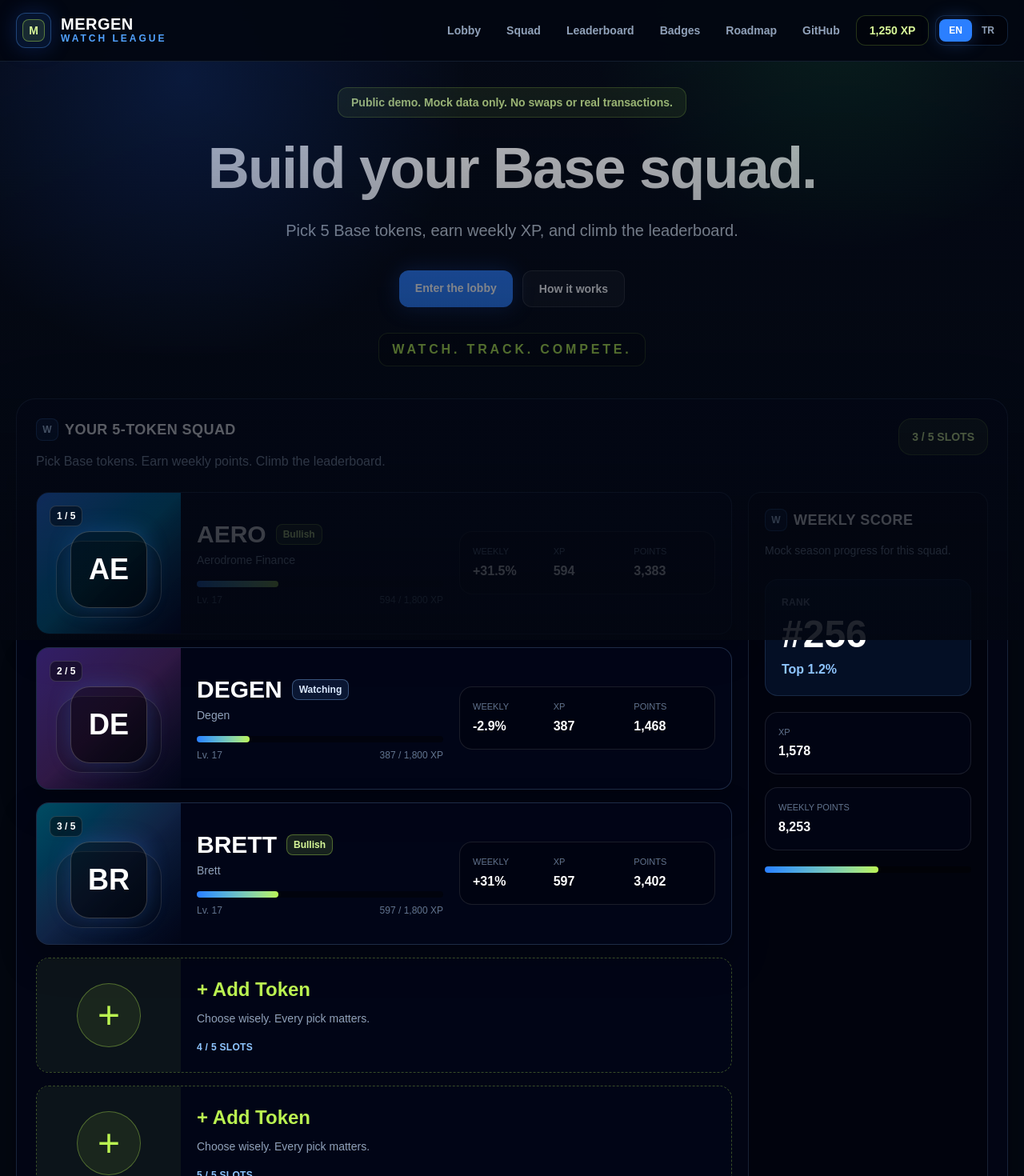
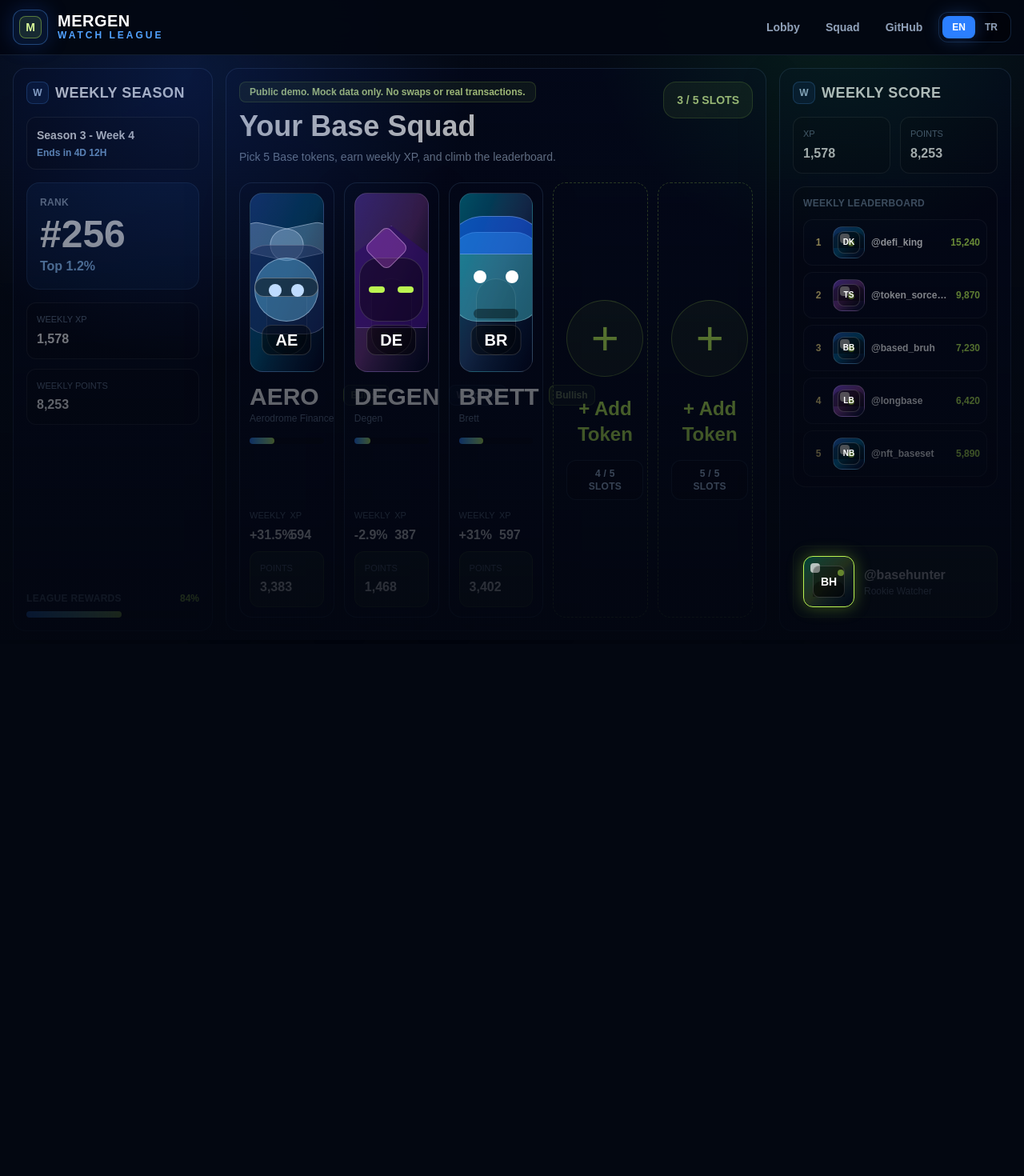
Before and after one commit to Edizemre1/mergen-watch-base, a Next.js app: page / in a window 1280 px wide. Shown: the top 1470 px of the page at 80% size. After the commit the page ends 805 px from the top, so only its background shows below. Built offline with nearby package versions, Linux system fonts and the light colour scheme.

Commit message:
Fix first-screen game lobby layout

```diff
--- a/src/components/language.tsx
+++ b/src/components/language.tsx
@@ -59,6 +59,7 @@
     "season.ends": "Ends in 4D 12H",
     "season.rank": "Rank",
     "season.top": "Top 1.2%",
+    "season.weeklyXp": "Weekly XP",
     "season.weeklyPoints": "Weekly Points",
     "season.rewards": "League Rewards",
     "score.title": "Weekly Score",
@@ -155,7 +156,7 @@
     "home.pillar3": "XP ve rozet itibarı",
     "home.pillar3Text": "Rozet kazan, rank yükselt ve zamanla public piyasa profili oluştur.",
     "section.weeklySeason": "Haftalık Sezon",
-    "section.yourSquad": "Base Squad'ın",
+    "section.yourSquad": "Base Squad’ın",
     "section.addSlots": "Token slotları ekle",
     "section.leaderboard": "Haftalık Liderlik",
     "section.badges": "Rozetler & Başarımlar",
@@ -175,6 +176,7 @@
     "season.ends": "4G 12S kaldı",
     "season.rank": "Rank",
     "season.top": "Top 1.2%",
+    "season.weeklyXp": "Haftalık XP",
     "season.weeklyPoints": "Haftalık Puan",
     "season.rewards": "League Ödülleri",
     "score.title": "Haftalık Skor",
--- a/src/components/mergen-watch-app.tsx
+++ b/src/components/mergen-watch-app.tsx
@@ -46,6 +46,14 @@
   HIGHER: "rose",
   KEYCAT: "blue",
 };
+
+const leaderboard = [
+  { handle: "@defi_king", avatar: "DK", points: 15240 },
+  { handle: "@token_sorcerer", avatar: "TS", points: 9870 },
+  { handle: "@based_bruh", avatar: "BB", points: 7230 },
+  { handle: "@longbase", avatar: "LB", points: 6420 },
+  { handle: "@nft_baseset", avatar: "NB", points: 5890 },
+];
 
 const avatarOptions = ["BH", "WK", "KG", "SH", "RG", "MS", "CT", "AV"];
 
@@ -120,6 +128,18 @@
 
     return [{ token, entry }];
   });
+}
+
+function getSquadTotals() {
+  const squad = getSquadBuilderEntries();
+
+  return {
+    weeklyXp: squad.reduce((sum, item, index) => sum + getTokenXp(item.token, index), 0),
+    weeklyPoints: squad.reduce(
+      (sum, item) => sum + getTokenPoints(item.token, item.entry),
+      0,
+    ),
+  };
 }
 
 function gameActionForComment(comment: Comment) {
@@ -279,15 +299,12 @@
 
   return (
     <header className="sticky top-0 z-40 border-b border-blue-300/12 bg-[#030711]/94 backdrop-blur-xl">
-      <div className="mx-auto flex max-w-[1600px] flex-wrap items-center justify-between gap-4 px-5 py-4">
+      <div className="mx-auto flex max-w-[1760px] flex-wrap items-center justify-between gap-3 px-4 py-3">
         <LeagueLogo />
         <nav className="flex flex-wrap items-center gap-2">
           {[
             ["/", "nav.lobby"],
             ["/watch", "nav.squad"],
-            ["/watch#leaderboard", "nav.leaderboard"],
-            ["/watch#badges", "nav.badges"],
-            ["/#roadmap", "nav.roadmap"],
           ].map(([href, key]) => (
             <Link
               key={href}
@@ -305,9 +322,6 @@
           >
             {t("nav.github")}
           </a>
-          <div className="hidden rounded-xl border border-lime-300/20 bg-black/35 px-4 py-2 text-sm font-black text-lime-200 md:block">
-            1,250 XP
-          </div>
           <LanguageToggle />
         </nav>
       </div>
@@ -411,7 +425,67 @@
   );
 }
 
-function WideTokenSlot({
+function CharacterPlaceholder({ token, tone }: { token: Token; tone: ArtTone }) {
+  const isAero = token.symbol === "AERO";
+  const isDegen = token.symbol === "DEGEN";
+  const isBrett = token.symbol === "BRETT";
+
+  return (
+    <div className={`relative h-56 overflow-hidden rounded-2xl border border-white/12 bg-gradient-to-br ${toneGradient(tone)} p-4`}>
+      <div className="absolute inset-x-5 bottom-5 h-24 rounded-[2rem] border border-white/12 bg-black/20" />
+      {isAero ? (
+        <>
+          <div className="absolute left-6 top-10 h-10 w-20 -rotate-12 rounded-full border border-blue-100/40 bg-blue-200/25" />
+          <div className="absolute right-6 top-10 h-10 w-20 rotate-12 rounded-full border border-blue-100/40 bg-blue-200/25" />
+          <div className="absolute left-1/2 top-16 grid size-28 -translate-x-1/2 place-items-center rounded-[2rem] border border-white/20 bg-blue-950/55">
+            <div className="size-20 rounded-full border border-blue-100/40 bg-sky-300/35" />
+            <div className="absolute top-10 h-6 w-20 rounded-full border border-white/30 bg-black/45" />
+            <div className="absolute top-12 flex gap-3">
+              <span className="size-4 rounded-full bg-blue-200" />
+              <span className="size-4 rounded-full bg-blue-200" />
+            </div>
+          </div>
+        </>
+      ) : null}
+      {isDegen ? (
+        <>
+          <div
+            className="absolute left-1/2 top-10 h-32 w-32 -translate-x-1/2 border border-violet-200/25 bg-violet-950/65"
+            style={{ clipPath: "polygon(50% 0, 100% 38%, 84% 100%, 16% 100%, 0 38%)" }}
+          />
+          <div className="absolute left-1/2 top-20 grid size-20 -translate-x-1/2 place-items-center rounded-3xl border border-white/15 bg-black/40">
+            <div className="flex gap-4">
+              <span className="h-2 w-5 rounded-full bg-lime-300" />
+              <span className="h-2 w-5 rounded-full bg-lime-300" />
+            </div>
+          </div>
+          <div className="absolute right-8 top-12 size-10 rotate-45 rounded-lg border border-fuchsia-200/40 bg-fuchsia-400/25" />
+        </>
+      ) : null}
+      {isBrett ? (
+        <>
+          <div className="absolute left-1/2 top-12 size-28 -translate-x-1/2 rounded-[2rem] border border-cyan-100/30 bg-cyan-300/35" />
+          <div className="absolute left-1/2 top-7 h-12 w-32 -translate-x-1/2 rounded-t-[3rem] border border-blue-100/30 bg-blue-600/55" />
+          <div className="absolute left-1/2 top-24 flex -translate-x-1/2 gap-6">
+            <span className="size-4 rounded-full bg-white" />
+            <span className="size-4 rounded-full bg-white" />
+          </div>
+          <div className="absolute left-1/2 top-36 h-3 w-14 -translate-x-1/2 rounded-full bg-black/40" />
+        </>
+      ) : null}
+      {!isAero && !isDegen && !isBrett ? (
+        <div className="absolute left-1/2 top-16 grid size-28 -translate-x-1/2 place-items-center rounded-[2rem] border border-white/20 bg-black/35 text-4xl font-black text-white">
+          {token.symbol.slice(0, 2)}
+        </div>
+      ) : null}
+      <div className="absolute bottom-5 left-1/2 -translate-x-1/2 rounded-xl border border-white/15 bg-black/45 px-4 py-1 text-xl font-black text-white">
+        {token.symbol.slice(0, 2)}
+      </div>
+    </div>
+  );
+}
+
+function SquadGameCard({
   token,
   entry,
   index,
@@ -421,7 +495,6 @@
   index: number;
 }) {
   const { t } = useLanguage();
-  const level = getTokenLevel(token, index);
   const xp = getTokenXp(token, index);
   const points = getTokenPoints(token, entry);
   const performance = entry ? getEntryReturnPct(entry) : token.change7d;
@@ -431,35 +504,23 @@
   return (
     <Link
       href={`/watch/token/${token.address}`}
-      className="group grid overflow-hidden rounded-2xl border border-blue-300/20 bg-slate-950/80 shadow-[0_18px_46px_rgba(0,0,0,0.28)] transition hover:-translate-y-0.5 hover:border-blue-300/55 md:grid-cols-[180px_1fr]"
+      className="group flex min-h-[430px] flex-col rounded-2xl border border-blue-300/20 bg-slate-950/82 p-3 shadow-[0_18px_46px_rgba(0,0,0,0.3)] transition hover:-translate-y-1 hover:border-blue-300/55"
     >
-      <div className={`relative min-h-36 bg-gradient-to-br ${toneGradient(tone)} p-4 md:min-h-44`}>
-        <div className="absolute left-4 top-4 rounded-lg border border-white/15 bg-black/45 px-2 py-1 text-xs font-black text-white">
-          {index + 1} / {maxSquadSlots}
+      <CharacterPlaceholder token={token} tone={tone} />
+      <div className="mt-4 flex items-start justify-between gap-3">
+        <div>
+          <div className="text-3xl font-black leading-none text-white">{token.symbol}</div>
+          <div className="mt-1 truncate text-xs text-slate-500">{token.name}</div>
         </div>
-        <div className="absolute inset-x-6 bottom-5 h-24 rounded-[2rem] border border-white/12 bg-black/25" />
-        <div className="absolute bottom-8 left-1/2 grid size-24 -translate-x-1/2 place-items-center rounded-3xl border border-white/20 bg-black/35 text-4xl font-black text-white shadow-[0_0_28px_rgba(59,130,246,0.25)]">
-          {token.symbol.slice(0, 2)}
-        </div>
-      </div>
-      <div className="grid gap-5 p-5 lg:grid-cols-[1fr_auto] lg:items-center">
-        <div>
-          <div className="flex flex-wrap items-center gap-3">
-            <h3 className="text-3xl font-black text-white">{token.symbol}</h3>
         <StanceBadge stance={stance} />
       </div>
-          <p className="mt-1 text-sm text-slate-400">{token.name}</p>
-          <div className="mt-4 max-w-xl">
+      <div className="mt-4">
         <XpBar value={xp} max={1800} />
-            <div className="mt-2 flex items-center justify-between text-xs text-slate-500">
-              <span>{t("metric.level")} {level}</span>
-              <span>{xp.toLocaleString()} / 1,800 XP</span>
       </div>
-          </div>
-        </div>
-        <div className="grid grid-cols-3 gap-4 rounded-2xl border border-white/10 bg-black/25 p-4 text-left sm:min-w-80">
+      <div className="mt-auto grid grid-cols-2 gap-2 pt-4">
         <MiniMetric label={t("metric.performance")} value={formatPercent(performance)} />
         <MiniMetric label={t("metric.xp")} value={xp.toString()} />
+        <div className="col-span-2 rounded-xl border border-lime-300/15 bg-lime-300/8 p-3">
           <MiniMetric label={t("metric.points")} value={formatPoints(points)} />
         </div>
       </div>
@@ -467,20 +528,17 @@
   );
 }
 
-function WideAddSlot({ index }: { index: number }) {
+function AddGameCard({ index }: { index: number }) {
   const { t } = useLanguage();
 
   return (
-    <div className="grid min-h-36 overflow-hidden rounded-2xl border border-dashed border-lime-300/30 bg-slate-950/54 md:grid-cols-[180px_1fr]">
-      <div className="grid place-items-center bg-lime-300/6 p-5">
-        <div className="grid size-20 place-items-center rounded-full border border-lime-300/35 bg-lime-300/8 text-5xl font-light text-lime-300">
+    <div className="grid min-h-[430px] place-items-center rounded-2xl border border-dashed border-lime-300/35 bg-slate-950/58 p-4 text-center">
+      <div>
+        <div className="mx-auto grid size-24 place-items-center rounded-full border border-lime-300/35 bg-lime-300/8 text-6xl font-light text-lime-300">
           +
         </div>
-      </div>
-      <div className="flex flex-col justify-center p-5">
-        <div className="text-2xl font-black text-lime-300">{t("squad.add")}</div>
-        <p className="mt-2 max-w-lg text-sm leading-6 text-slate-400">{t("squad.addText")}</p>
-        <div className="mt-4 text-xs font-black uppercase tracking-wide text-blue-300">
+        <div className="mt-6 text-2xl font-black text-lime-300">{t("squad.add")}</div>
+        <div className="mt-4 rounded-xl border border-blue-300/15 bg-black/30 px-3 py-2 text-xs font-black uppercase tracking-wide text-blue-200">
           {index + 1} / {maxSquadSlots} {t("squad.slots")}
         </div>
       </div>
@@ -488,36 +546,83 @@
   );
 }
 
-function WeeklyScoreSummary() {
+function WeeklySeasonPanel() {
   const { t } = useLanguage();
-  const squad = getSquadBuilderEntries();
-  const weeklyXp = squad.reduce((sum, item, index) => sum + getTokenXp(item.token, index), 0);
-  const weeklyPoints = squad.reduce(
-    (sum, item) => sum + getTokenPoints(item.token, item.entry),
-    0,
-  );
+  const { weeklyXp, weeklyPoints } = getSquadTotals();
 
   return (
-    <aside className="rounded-2xl border border-blue-300/16 bg-black/30 p-5">
-      <PanelTitle title={t("score.title")} />
-      <p className="mt-3 text-sm leading-6 text-slate-400">{t("score.summary")}</p>
-      <div className="mt-6 rounded-2xl border border-blue-300/14 bg-blue-500/10 p-5">
+    <aside className="flex min-h-full flex-col rounded-2xl border border-blue-300/16 bg-slate-950/76 p-4 shadow-[0_18px_50px_rgba(0,0,0,0.28)]">
+      <PanelTitle title={t("section.weeklySeason")} />
+      <div className="mt-4 rounded-xl border border-white/10 bg-black/28 px-3 py-3">
+        <div className="text-sm font-black text-white">{t("season.name")}</div>
+        <div className="mt-1 text-xs font-bold text-blue-300">{t("season.ends")}</div>
+      </div>
+      <div className="mt-4 rounded-2xl border border-blue-300/14 bg-blue-500/10 p-4">
         <div className="text-xs font-black uppercase tracking-wide text-slate-400">
           {t("season.rank")}
         </div>
         <div className="mt-2 text-5xl font-black text-white">#{playerRank}</div>
-        <div className="mt-2 font-black text-blue-300">{t("season.top")}</div>
+        <div className="mt-1 font-black text-blue-300">{t("season.top")}</div>
       </div>
-      <div className="mt-5 grid gap-4">
-        <div className="rounded-2xl border border-white/10 bg-slate-950/70 p-4">
-          <MiniMetric label={t("metric.xp")} value={formatPoints(weeklyXp)} />
+      <div className="mt-4 grid gap-3">
+        <div className="rounded-xl border border-white/10 bg-black/24 p-3">
+          <MiniMetric label={t("season.weeklyXp")} value={formatPoints(weeklyXp)} />
         </div>
-        <div className="rounded-2xl border border-white/10 bg-slate-950/70 p-4">
+        <div className="rounded-xl border border-white/10 bg-black/24 p-3">
           <MiniMetric label={t("season.weeklyPoints")} value={formatPoints(weeklyPoints)} />
         </div>
       </div>
-      <div className="mt-5">
+      <div className="mt-auto pt-5">
+        <div className="mb-2 flex items-center justify-between text-xs">
+          <span className="font-black uppercase tracking-wide text-slate-500">{t("season.rewards")}</span>
+          <span className="font-black text-lime-300">84%</span>
+        </div>
         <XpBar value={weeklyPoints} max={15000} />
+      </div>
+    </aside>
+  );
+}
+
+function WeeklyScorePanel() {
+  const { t } = useLanguage();
+  const { weeklyXp, weeklyPoints } = getSquadTotals();
+
+  return (
+    <aside className="flex min-h-full flex-col gap-4 rounded-2xl border border-blue-300/16 bg-slate-950/76 p-4 shadow-[0_18px_50px_rgba(0,0,0,0.28)]">
+      <div>
+        <PanelTitle title={t("score.title")} />
+        <div className="mt-4 grid grid-cols-2 gap-3">
+          <div className="rounded-xl border border-white/10 bg-black/24 p-3">
+            <MiniMetric label={t("metric.xp")} value={formatPoints(weeklyXp)} />
+          </div>
+          <div className="rounded-xl border border-white/10 bg-black/24 p-3">
+            <MiniMetric label={t("metric.points")} value={formatPoints(weeklyPoints)} />
+          </div>
+        </div>
+      </div>
+      <div className="rounded-2xl border border-white/10 bg-black/24 p-3">
+        <div className="mb-3 text-xs font-black uppercase tracking-wide text-slate-500">
+          {t("section.leaderboard")}
+        </div>
+        <div className="space-y-2">
+          {leaderboard.map((row, index) => (
+            <div key={row.handle} className="flex items-center gap-2 rounded-xl border border-white/8 bg-slate-950/60 p-2">
+              <div className="w-5 text-center text-xs font-black text-amber-200">{index + 1}</div>
+              <PixelAvatar label={row.avatar} tone={index % 2 === 0 ? "blue" : "violet"} size="sm" />
+              <div className="min-w-0 flex-1 truncate text-xs font-black text-white">{row.handle}</div>
+              <div className="text-xs font-black text-lime-300">{formatPoints(row.points)}</div>
+            </div>
+          ))}
+        </div>
+      </div>
+      <div className="mt-auto rounded-2xl border border-lime-300/18 bg-lime-300/8 p-3">
+        <div className="flex items-center gap-3">
+          <PixelAvatar label="BH" tone="green" selected />
+          <div className="min-w-0">
+            <div className="font-black text-white">{t("profile.handle")}</div>
+            <div className="text-xs text-slate-400">{t("profile.role")}</div>
+          </div>
+        </div>
       </div>
     </aside>
   );
@@ -528,29 +633,41 @@
   const squad = getSquadBuilderEntries();
 
   return (
-    <section className="rounded-3xl border border-blue-300/16 bg-slate-950/66 p-4 shadow-[0_26px_80px_rgba(0,0,0,0.32)] md:p-6">
+    <section className="flex min-h-full flex-col rounded-2xl border border-blue-300/16 bg-slate-950/76 p-4 shadow-[0_18px_50px_rgba(0,0,0,0.28)]">
       <div className="flex flex-wrap items-start justify-between gap-4">
         <div>
-          <PanelTitle title={t("squad.builderTitle")} />
-          <p className="mt-3 max-w-2xl text-base leading-7 text-slate-400">
-            {t("squad.builderText")}
+          <div className="inline-flex rounded-lg border border-lime-300/20 bg-lime-300/8 px-3 py-1 text-xs font-black text-lime-200">
+            {t("demo.notice")}
+          </div>
+          <h1 className="mt-3 text-3xl font-black leading-none text-white md:text-4xl">
+            {t("section.yourSquad")}
+          </h1>
+          <p className="mt-2 max-w-xl text-sm leading-6 text-slate-400">
+            {t("hero.subtitle")}
           </p>
         </div>
         <div className="rounded-2xl border border-lime-300/20 bg-lime-300/8 px-4 py-3 text-sm font-black text-lime-200">
           {squad.length} / {maxSquadSlots} {t("squad.slots").toUpperCase()}
         </div>
       </div>
-      <div className="mt-6 grid gap-5 xl:grid-cols-[1fr_300px]">
-        <div className="grid gap-4">
+      <div className="mt-5 grid flex-1 gap-3 sm:grid-cols-2 xl:grid-cols-5">
         {squad.map(({ token, entry }, index) => (
-            <WideTokenSlot key={token.address} token={token} entry={entry} index={index} />
+          <SquadGameCard key={token.address} token={token} entry={entry} index={index} />
         ))}
-          <WideAddSlot index={3} />
-          <WideAddSlot index={4} />
-        </div>
-        <WeeklyScoreSummary />
+        <AddGameCard index={3} />
+        <AddGameCard index={4} />
       </div>
     </section>
+  );
+}
+
+function GameLobbyScreen() {
+  return (
+    <div className="grid gap-4 lg:min-h-[calc(100vh-96px)] xl:grid-cols-[250px_minmax(0,1fr)_290px]">
+      <WeeklySeasonPanel />
+      <SquadBuilderExperience />
+      <WeeklyScorePanel />
+    </div>
   );
 }
 
@@ -644,125 +761,20 @@
   );
 }
 
-function HowItWorksPanel() {
-  const { t } = useLanguage();
-  const steps: CopyKey[] = ["how.step1", "how.step2", "how.step3", "how.step4"];
-
-  return (
-    <GamePanel id="roadmap" className="p-5">
-      <PanelTitle title={t("section.how")} />
-      <div className="mt-5 grid gap-3 md:grid-cols-4">
-        {steps.map((step, index) => (
-          <div key={step} className="rounded-xl border border-white/8 bg-black/24 p-4">
-            <div className="grid size-9 place-items-center rounded-xl border border-blue-400/25 bg-blue-500/12 text-sm font-black text-blue-200">
-              {index + 1}
-            </div>
-            <div className="mt-4 text-sm font-black text-white">{t(step)}</div>
-          </div>
-        ))}
-      </div>
-      <p className="mt-5 text-sm leading-6 text-slate-400">{t("roadmap.copy")}</p>
-    </GamePanel>
-  );
-}
-
 export function LandingPageView() {
-  const { t } = useLanguage();
-
   return (
     <div className="min-h-screen bg-[#030711] text-white">
       <TopNavigation />
-      <main className="mx-auto max-w-[1600px] px-5 py-8">
-        <section className="border-b border-blue-300/12 pb-10">
-          <div className="mx-auto max-w-4xl text-center">
-            <div className="inline-flex rounded-xl border border-lime-300/25 bg-lime-300/10 px-4 py-2 text-sm font-black text-lime-200">
-              {t("demo.notice")}
-            </div>
-            <h1 className="mt-7 text-5xl font-black leading-[0.98] tracking-tight text-white md:text-7xl">
-              {t("hero.title")}
-            </h1>
-            <p className="mx-auto mt-6 max-w-2xl text-xl leading-9 text-slate-300">
-              {t("hero.subtitle")}
-            </p>
-            <div className="mt-8 flex flex-wrap justify-center gap-3">
-              <Link
-                href="/watch"
-                className="rounded-xl bg-blue-500 px-5 py-3 text-sm font-black text-white shadow-[0_0_26px_rgba(37,99,235,0.35)] transition hover:bg-blue-400"
-              >
-                {t("hero.primary")}
-              </Link>
-              <Link
-                href="#roadmap"
-                className="rounded-xl border border-white/12 bg-white/5 px-5 py-3 text-sm font-black text-white transition hover:bg-white/10"
-              >
-                {t("hero.secondary")}
-              </Link>
-            </div>
-            <div className="mt-8 inline-flex rounded-xl border border-lime-300/20 bg-black/40 px-4 py-2 font-black uppercase tracking-[0.24em] text-lime-300">
-              {t("hero.command")}
-            </div>
-          </div>
-          <div className="mt-10">
-            <SquadBuilderExperience />
-          </div>
-        </section>
-
-        <section className="mt-8 grid gap-4 md:grid-cols-3">
-          {[
-            ["home.pillar1", "home.pillar1Text"],
-            ["home.pillar2", "home.pillar2Text"],
-            ["home.pillar3", "home.pillar3Text"],
-          ].map(([titleKey, textKey], index) => (
-            <GamePanel key={titleKey} className="p-5">
-              <div className="grid size-11 place-items-center rounded-xl border border-blue-400/25 bg-blue-500/12 text-lg font-black text-blue-200">
-                {index + 1}
-              </div>
-              <h2 className="mt-5 text-xl font-black text-white">{t(titleKey as CopyKey)}</h2>
-              <p className="mt-3 text-sm leading-7 text-slate-400">{t(textKey as CopyKey)}</p>
-            </GamePanel>
-          ))}
-        </section>
-        <div className="mt-8">
-          <HowItWorksPanel />
-        </div>
+      <main className="mx-auto max-w-[1760px] px-4 py-4">
+        <GameLobbyScreen />
       </main>
     </div>
   );
 }
 
 export function WatchDashboardView() {
-  const { t } = useLanguage();
-
   return (
-    <div className="space-y-8">
-      <section>
-        <div className="mb-7 flex flex-wrap items-end justify-between gap-5">
-          <div>
-            <div className="inline-flex rounded-xl border border-lime-300/25 bg-lime-300/10 px-4 py-2 text-sm font-black text-lime-200">
-              {t("demo.notice")}
-            </div>
-            <h1 className="mt-5 text-5xl font-black leading-none text-white md:text-7xl">
-              {t("hero.title")}
-            </h1>
-            <p className="mt-4 max-w-2xl text-lg leading-8 text-slate-300">
-              {t("hero.subtitle")}
-            </p>
-          </div>
-          <div className="rounded-2xl border border-blue-300/20 bg-black/28 px-5 py-4 text-sm font-black uppercase tracking-[0.22em] text-blue-200">
-            {t("hero.command")}
-          </div>
-        </div>
-        <SquadBuilderExperience />
-      </section>
-      <GamePanel className="p-5">
-        <PanelTitle title={t("section.watchlists")} />
-        <div className="mt-5 grid gap-4 lg:grid-cols-2 xl:grid-cols-4">
-          {watchlists.map((watchlist) => (
-            <WatchlistLeagueCard key={watchlist.id} watchlist={watchlist} />
-          ))}
-        </div>
-      </GamePanel>
-    </div>
+    <GameLobbyScreen />
   );
 }
 
```
Also changed, not shown: 1 other file (tests, documents, lock files or other folders). Lines whose indentation alone changed are shown as unchanged.
